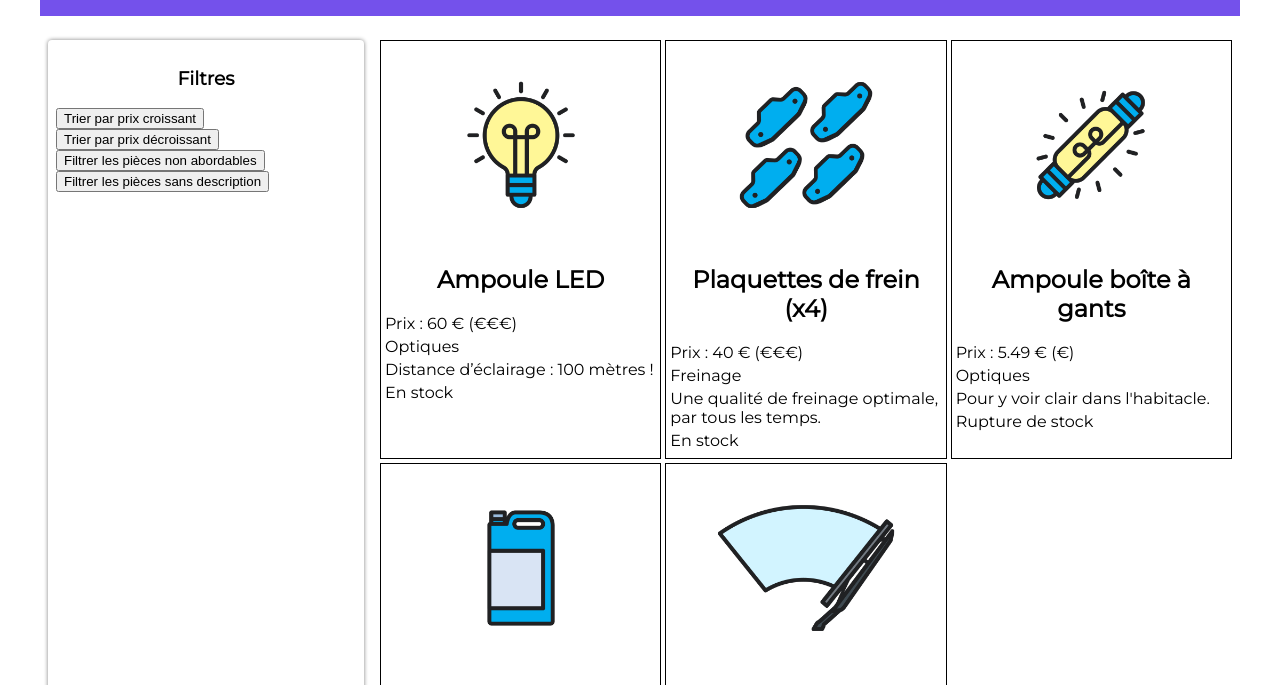
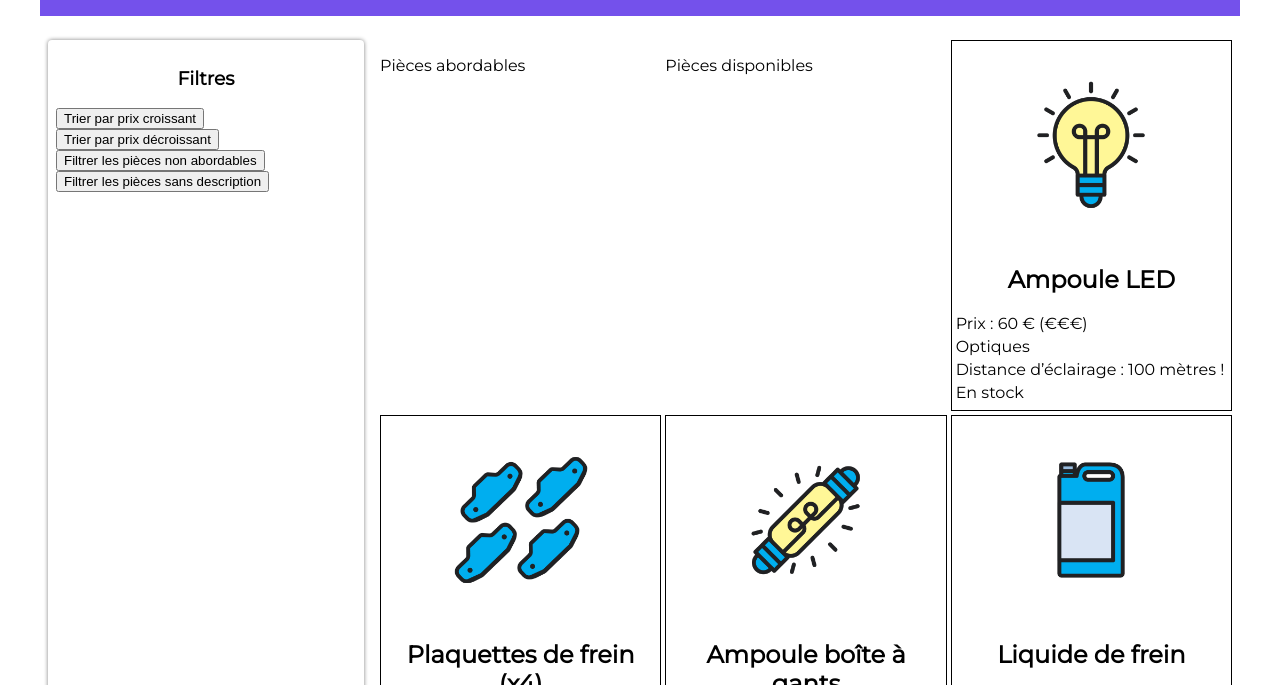
Before and after one commit to itgbarbara/exercice_js_les_bonnes_pieces, a website: page Front-end/index.html in a window 1280 px wide. Shown: the part 98-783 px from the top of the page. Drawn offline with Linux system fonts and the light colour scheme.

Commit message:
Rajout balises <div> pour les listes filtrées

```diff
--- a/Front-end/index.html
+++ b/Front-end/index.html
@@ -26,6 +26,16 @@
 
 			<!-- Fiches produits -->
 			<section class="fiches">
+
+				<div class="abordables">
+					<p>Pièces abordables</p>
+					<!-- Liste éléments abodrables -->
+				</div>
+				<div class="disponibles">
+					<p>Pièces disponibles</p>
+					<!-- Liste éléments abodrables -->
+				</div>
+
 			</section>
 		</main>
 	</body>
```
